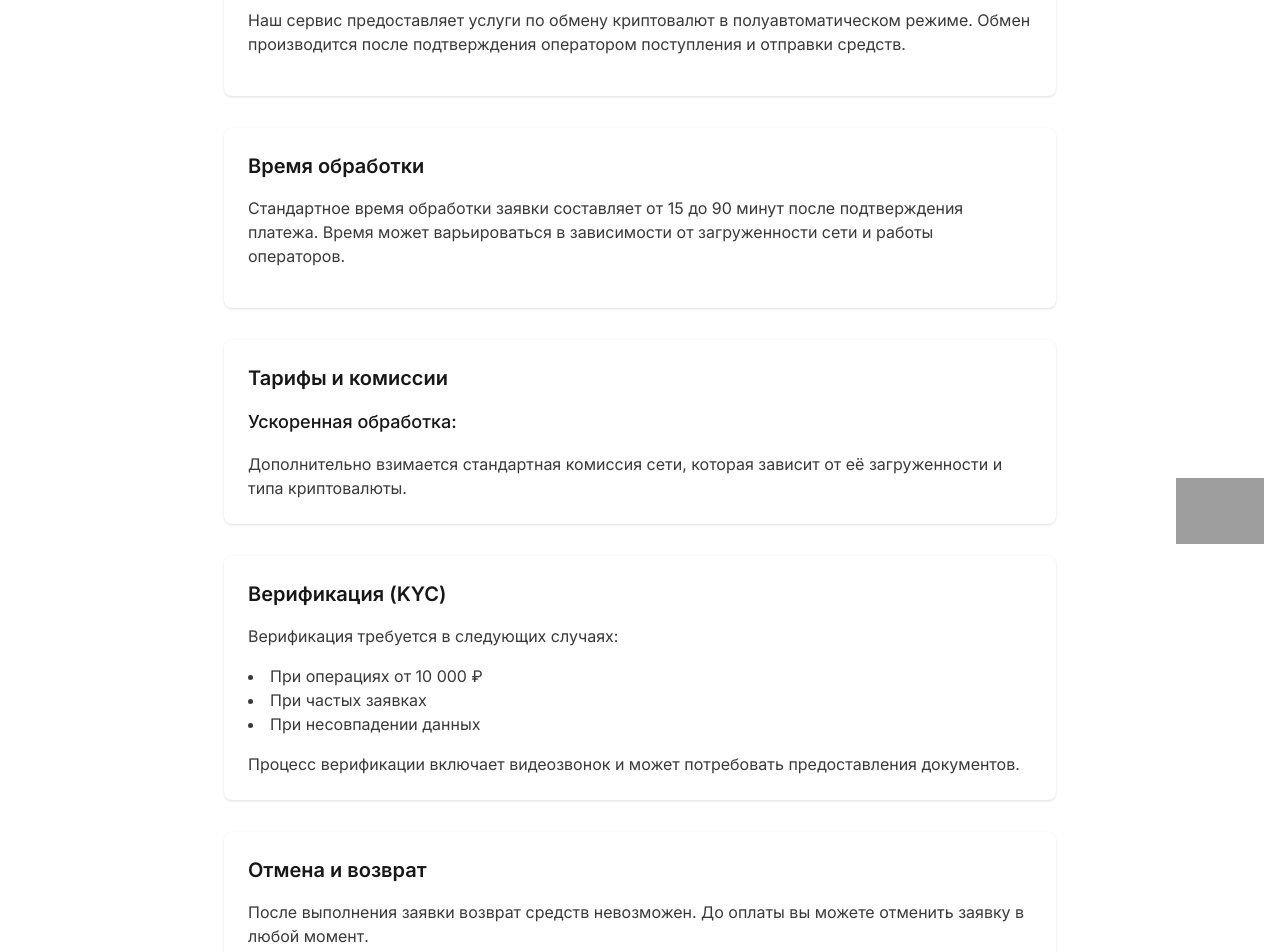
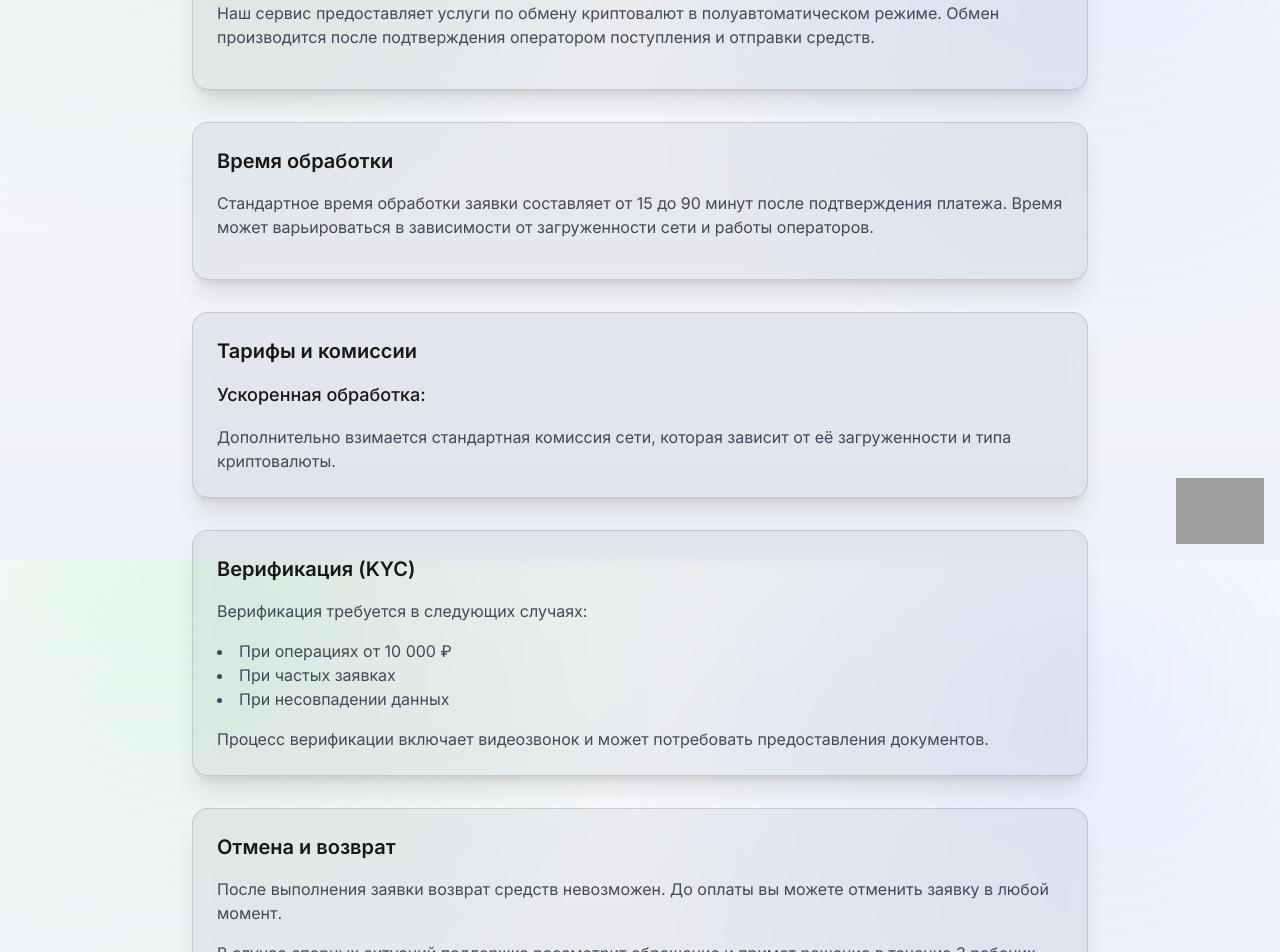
Before and after one commit to ruopp93-dot/sberbit, a Next.js app: page /terms in a window 1280 px wide. Shown: the part 240-1192 px from the top of the page. Built offline with nearby package versions, Linux system fonts and the light colour scheme; grey boxes are pictures that could not be loaded.

Commit message:
Refactor Terms page layout and styling

```diff
--- a/src/app/terms/page.tsx
+++ b/src/app/terms/page.tsx
@@ -1,72 +1,58 @@
 export default function Terms() {
   return (
-    <main className="min-h-screen py-12" style={{ background: 'var(--background)', color: 'var(--foreground)' }}>
-      <div className="max-w-4xl mx-auto px-4 sm:px-6 lg:px-8">
-        <h1 className="text-3xl font-bold mb-8" style={{ color: 'var(--foreground)' }}>
-          Условия обмена
-        </h1>
+    <main className="min-h-screen px-4 pb-16 pt-10">
+      <div className="mx-auto max-w-4xl">
+        <h1 className="mb-8 text-3xl font-bold">Условия обмена</h1>
 
         <div className="space-y-8">
-          <section className="p-6 rounded-lg shadow" style={{ background: 'var(--background)', color: 'var(--foreground)' }}>
-            <h2 className="text-xl font-semibold mb-4" style={{ color: 'var(--foreground)' }}>
-              Общие положения
-            </h2>
-            <p style={{ color: 'var(--foreground)', opacity: 0.85 }} className="mb-4">
+          <section className="rounded-2xl border border-[var(--sb-border)] bg-[var(--sb-surface)] p-6 shadow-xl backdrop-blur">
+            <h2 className="mb-4 text-xl font-semibold">Общие положения</h2>
+            <p className="mb-4 text-[var(--sb-muted)]">
               Наш сервис предоставляет услуги по обмену криптовалют в полуавтоматическом режиме. Обмен производится после подтверждения оператором поступления и отправки средств.
             </p>
           </section>
 
-          <section className="p-6 rounded-lg shadow" style={{ background: 'var(--background)', color: 'var(--foreground)' }}>
-            <h2 className="text-xl font-semibold mb-4" style={{ color: 'var(--foreground)' }}>
-              Время обработки
-            </h2>
-            <p style={{ color: 'var(--foreground)', opacity: 0.85 }} className="mb-4">
+          <section className="rounded-2xl border border-[var(--sb-border)] bg-[var(--sb-surface)] p-6 shadow-xl backdrop-blur">
+            <h2 className="mb-4 text-xl font-semibold">Время обработки</h2>
+            <p className="mb-4 text-[var(--sb-muted)]">
               Стандартное время обработки заявки составляет от 15 до 90 минут после подтверждения платежа. Время может варьироваться в зависимости от загруженности сети и работы операторов.
             </p>
           </section>
 
-          <section className="p-6 rounded-lg shadow" style={{ background: 'var(--background)', color: 'var(--foreground)' }}>
-            <h2 className="text-xl font-semibold mb-4" style={{ color: 'var(--foreground)' }}>
-              Тарифы и комиссии
-            </h2>
+          <section className="rounded-2xl border border-[var(--sb-border)] bg-[var(--sb-surface)] p-6 shadow-xl backdrop-blur">
+            <h2 className="mb-4 text-xl font-semibold">Тарифы и комиссии</h2>
             <div className="space-y-4">
-              <h3 className="text-lg font-medium" style={{ color: 'var(--foreground)' }}>
-                Ускоренная обработка:
-              </h3>
-              <p style={{ color: 'var(--foreground)', opacity: 0.85 }}>
+              <h3 className="text-lg font-medium">Ускоренная обработка:</h3>
+              <p className="text-[var(--sb-muted)]">
                 Дополнительно взимается стандартная комиссия сети, которая зависит от её загруженности и типа криптовалюты.
               </p>
             </div>
           </section>
 
-          <section className="p-6 rounded-lg shadow" style={{ background: 'var(--background)', color: 'var(--foreground)' }}>
-            <h2 className="text-xl font-semibold mb-4" style={{ color: 'var(--foreground)' }}>
-              Верификация (KYC)
-            </h2>
+          <section className="rounded-2xl border border-[var(--sb-border)] bg-[var(--sb-surface)] p-6 shadow-xl backdrop-blur">
+            <h2 className="mb-4 text-xl font-semibold">Верификация (KYC)</h2>
             <div className="space-y-4">
-              <p style={{ color: 'var(--foreground)', opacity: 0.85 }}>
+              <p className="text-[var(--sb-muted)]">
                 Верификация требуется в следующих случаях:
               </p>
-              <ul className="list-disc list-inside" style={{ color: 'var(--foreground)', opacity: 0.85 }}>
+              <ul className="list-disc list-inside text-[var(--sb-muted)]">
                 <li>При операциях от 10 000 ₽</li>
                 <li>При частых заявках</li>
                 <li>При несовпадении данных</li>
               </ul>
-              <p style={{ color: 'var(--foreground)', opacity: 0.85 }}>
+              <p className="text-[var(--sb-muted)]">
                 Процесс верификации включает видеозвонок и может потребовать предоставления документов.
               </p>
             </div>
           </section>
 
-          <section className="p-6 rounded-lg shadow" style={{ background: 'var(--background)', color: 'var(--foreground)' }}>
-            <h2 className="text-xl font-semibold mb-4" style={{ color: 'var(--foreground)' }}>
-              Отмена и возврат
-            </h2>
+          <section className="rounded-2xl border border-[var(--sb-border)] bg-[var(--sb-surface)] p-6 shadow-xl backdrop-blur">
+            <h2 className="mb-4 text-xl font-semibold">Отмена и возврат</h2>
             <div className="space-y-4">
-              <p style={{ color: 'var(--foreground)', opacity: 0.85 }}>
+              <p className="text-[var(--sb-muted)]">
                 После выполнения заявки возврат средств невозможен. До оплаты вы можете отменить заявку в любой момент.
               </p>
-              <p style={{ color: 'var(--foreground)', opacity: 0.85 }}>
+              <p className="text-[var(--sb-muted)]">
                 В случае спорных ситуаций поддержка рассмотрит обращение и примет решение в течение 3 рабочих дней.
               </p>
             </div>
```
